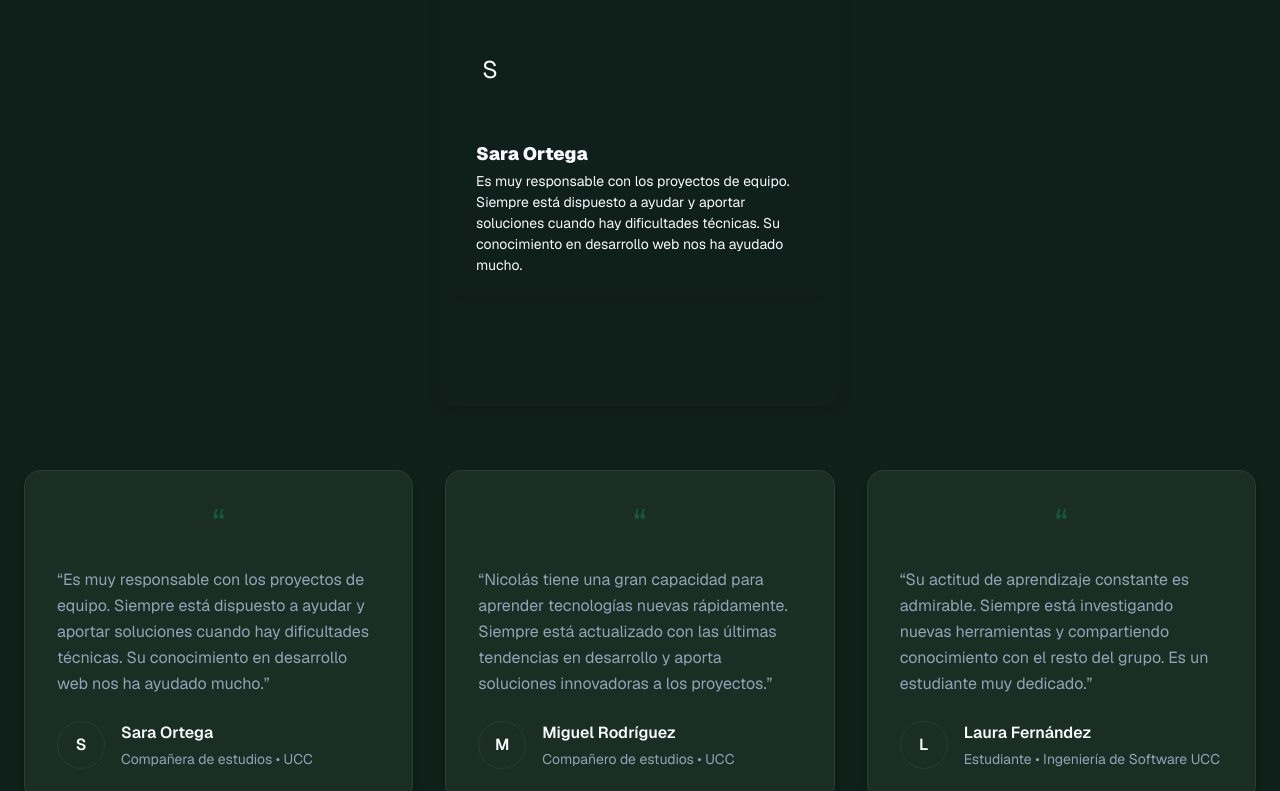
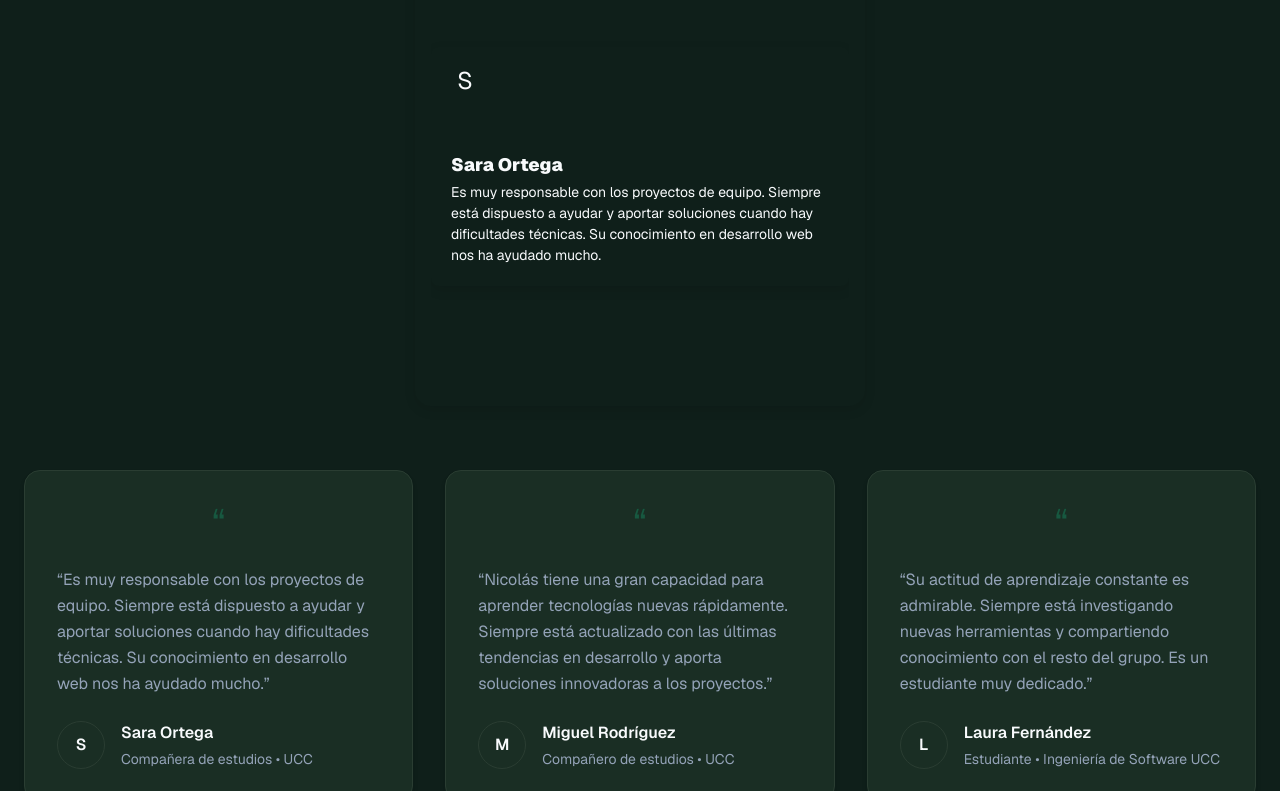
Before and after one commit to nicolaswagimin/nicolaswagimin_repo, a Next.js app: page / in a window 1280 px wide. Shown: the part 5818-6609 px from the top of the page. Built offline with nearby package versions, Linux system fonts and the light colour scheme; no server answers.

Commit message:
fix: ajustar ancho del Carousel en TestimonialsSection

```diff
--- a/src/components/TestimonialsSection.tsx
+++ b/src/components/TestimonialsSection.tsx
@@ -69,7 +69,7 @@ export function TestimonialsSection() {
                   icon: <span className="text-2xl">L</span>
                 }
               ]}
-              baseWidth={400}
+              baseWidth={450}
               autoplay={true}
               autoplayDelay={4000}
               pauseOnHover={true}
```
